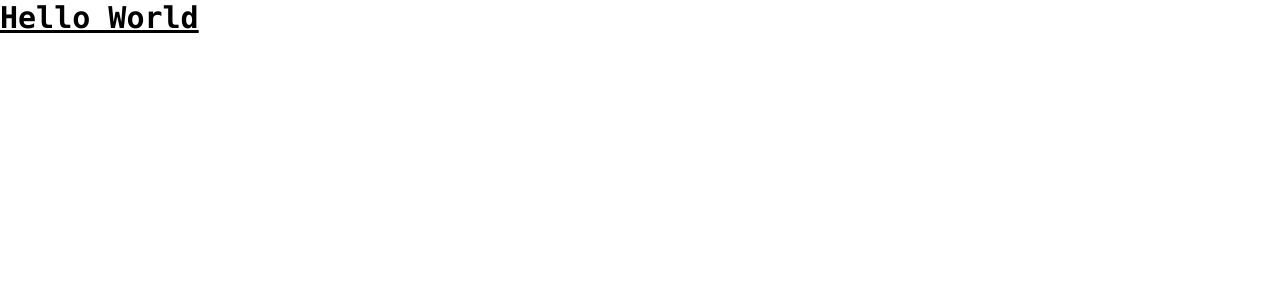
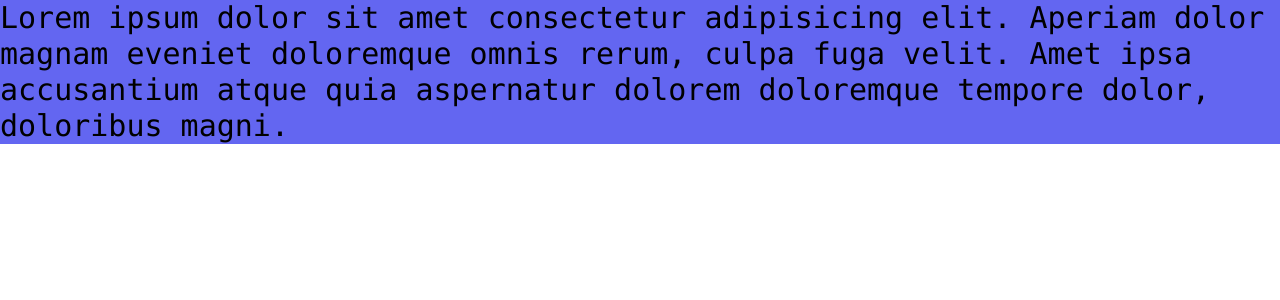
Before and after one commit to jasonhoi/Tailwindcss-Nextjs, a Next.js app: page / in a window 1280 px wide. Shown: the top 300 px of the page. Built offline with nearby package versions, Linux system fonts and the light colour scheme.

Commit message:
tailwind container

```diff
--- a/pages/index.js
+++ b/pages/index.js
@@ -4,6 +4,11 @@ import styles from '../styles/Home.module.css'
 
 export default function Home() {
   return (
-    <h1 className='text-3xl font-bold underline font-mono'>Hello World</h1>
+    <div className="container bg-indigo-500 mx-auto">
+      <p className='font-mono text-3xl'>Lorem ipsum dolor sit amet consectetur adipisicing elit.
+        Aperiam dolor magnam eveniet doloremque omnis rerum, culpa fuga velit.
+        Amet ipsa accusantium atque quia aspernatur dolorem doloremque tempore
+        dolor, doloribus magni.</p>
+    </div>
   )
 }
```
